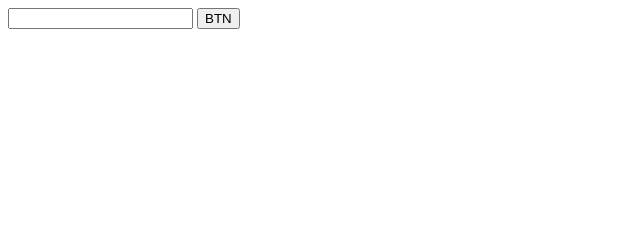
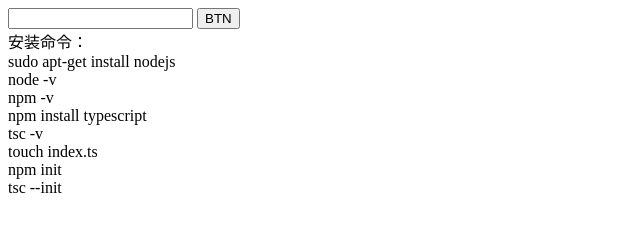
Before and after one commit to longhaice/TypeScriptDemo, a plain HTML site: page index.html in a window 1280 px wide. Shown: the whole page, without its empty margins (0-640 px from the left). Drawn offline with Linux system fonts and the light colour scheme.

Commit message:
cmd lines

```diff
--- a/index.html
+++ b/index.html
@@ -8,6 +8,24 @@
     <body>
         <input type="text" id="txt">
         <input type="button" id = "btn" value="BTN">
+        <br>
+        安装命令：<br>
+        sudo apt-get install nodejs
+        <br>
+        node -v
+        <br>
+        npm -v
+        <br>
+        npm install typescript
+        <br>
+        tsc -v
+        <br>
+        touch index.ts
+        <br>
+        npm init
+        <br>
+        tsc --init
+
     </body>
     <script src="index.js"></script>
 </html>
```
